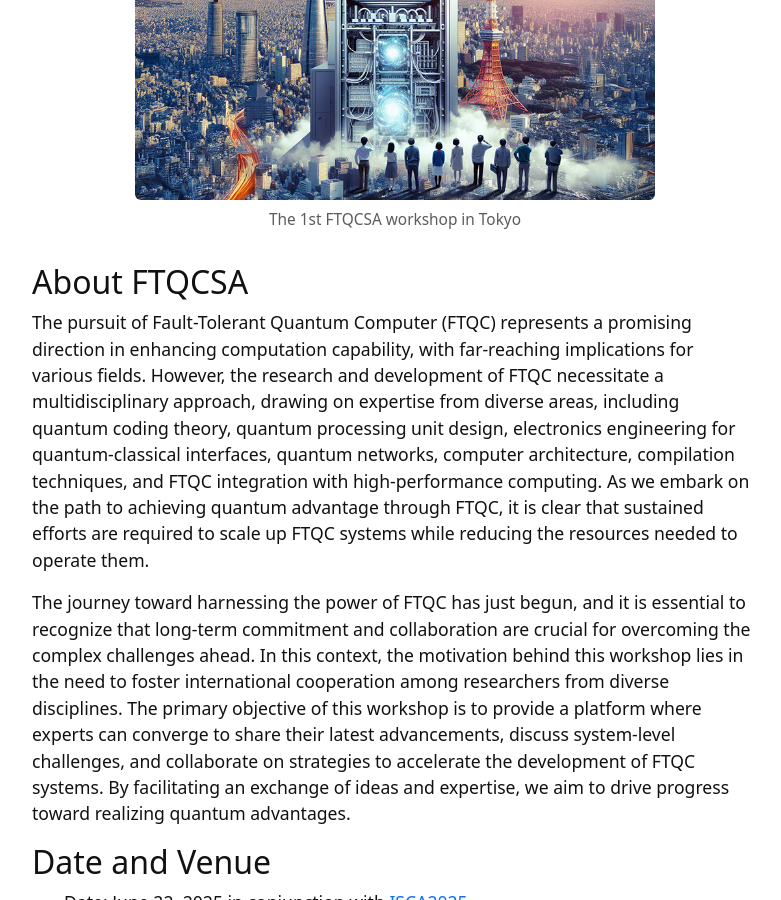
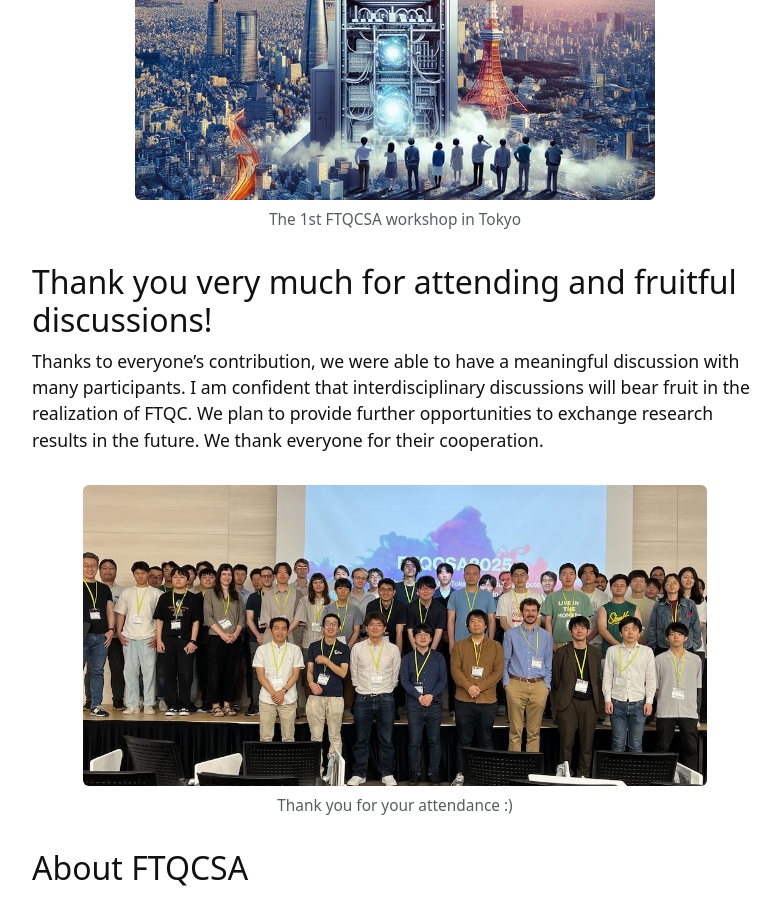
Before and after one commit to ftqcsa/ftqcsa.github.io, a Jekyll site: the page built from index.md, in a window 1280 px wide and 900 px high, scrolled down 286 px. Shown: the whole window, without its empty margins (245-1026 px from the left). Built offline with Jekyll 4.4.1, drawn with Linux system fonts in a browser that asks for light colours.

Commit message:
Update index.md

```diff
--- a/index.md
+++ b/index.md
@@ -7,6 +7,15 @@ layout: page
 {:style="display: none;"}
 
 {% include figure.html img="ftqcsa2025.jpg" alt="FTQCSA2025" caption="The 1st FTQCSA workshop in Tokyo" width="75%" %}
+
+## Thank you very much for attending and fruitful discussions!
+
+Thanks to everyone's contribution, we were able to have a meaningful discussion with many participants.
+I am confident that interdisciplinary discussions will bear fruit in the realization of FTQC.
+We plan to provide further opportunities to exchange research results in the future.
+We thank everyone for their cooperation.
+
+{% include figure.html img="FTQCSA2025-groupphoto-small.jpg" alt="FTQCSA2025" caption="Thank you for your attendance :)" width="90%" %}
 
 ## About FTQCSA
 
```
